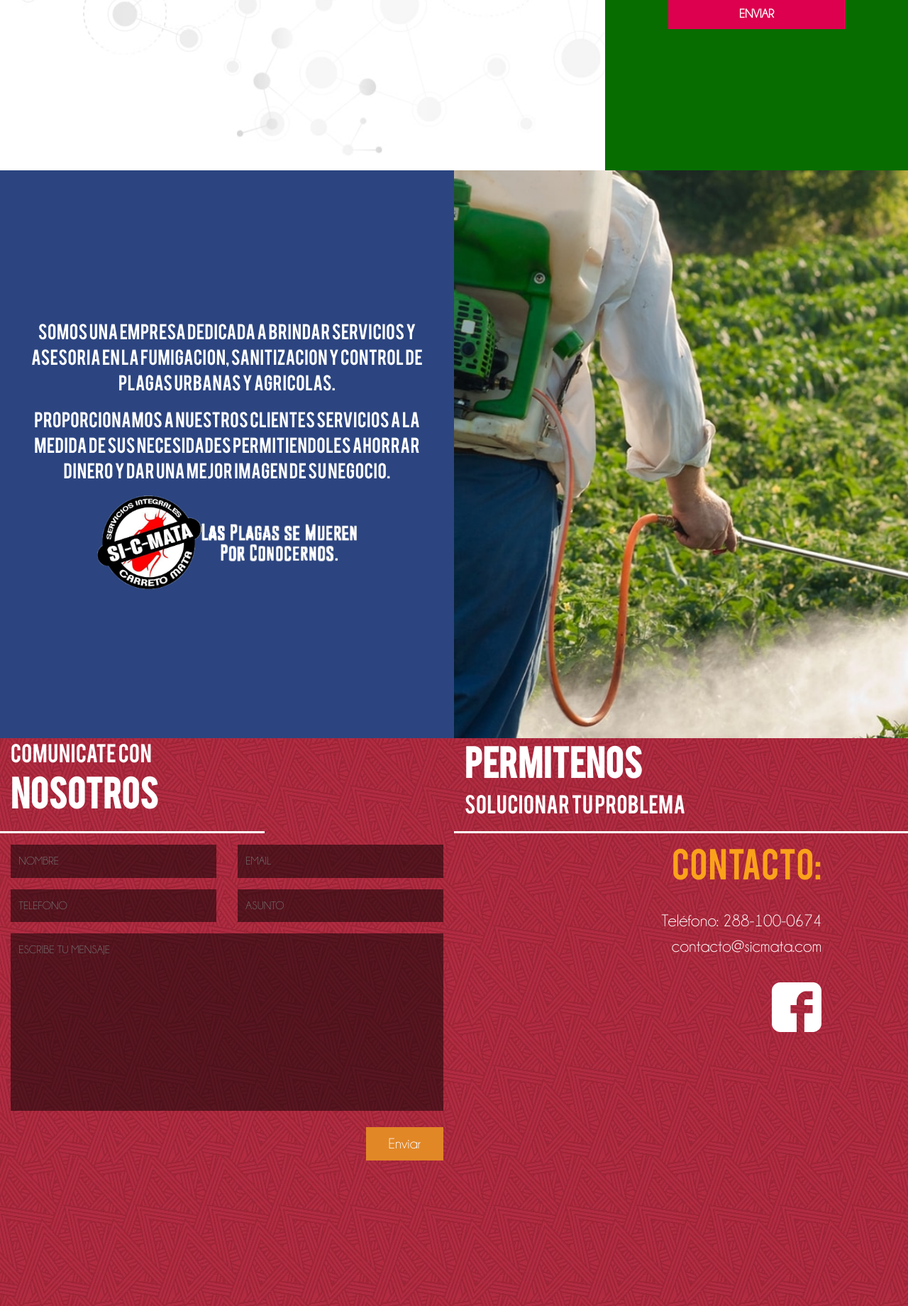
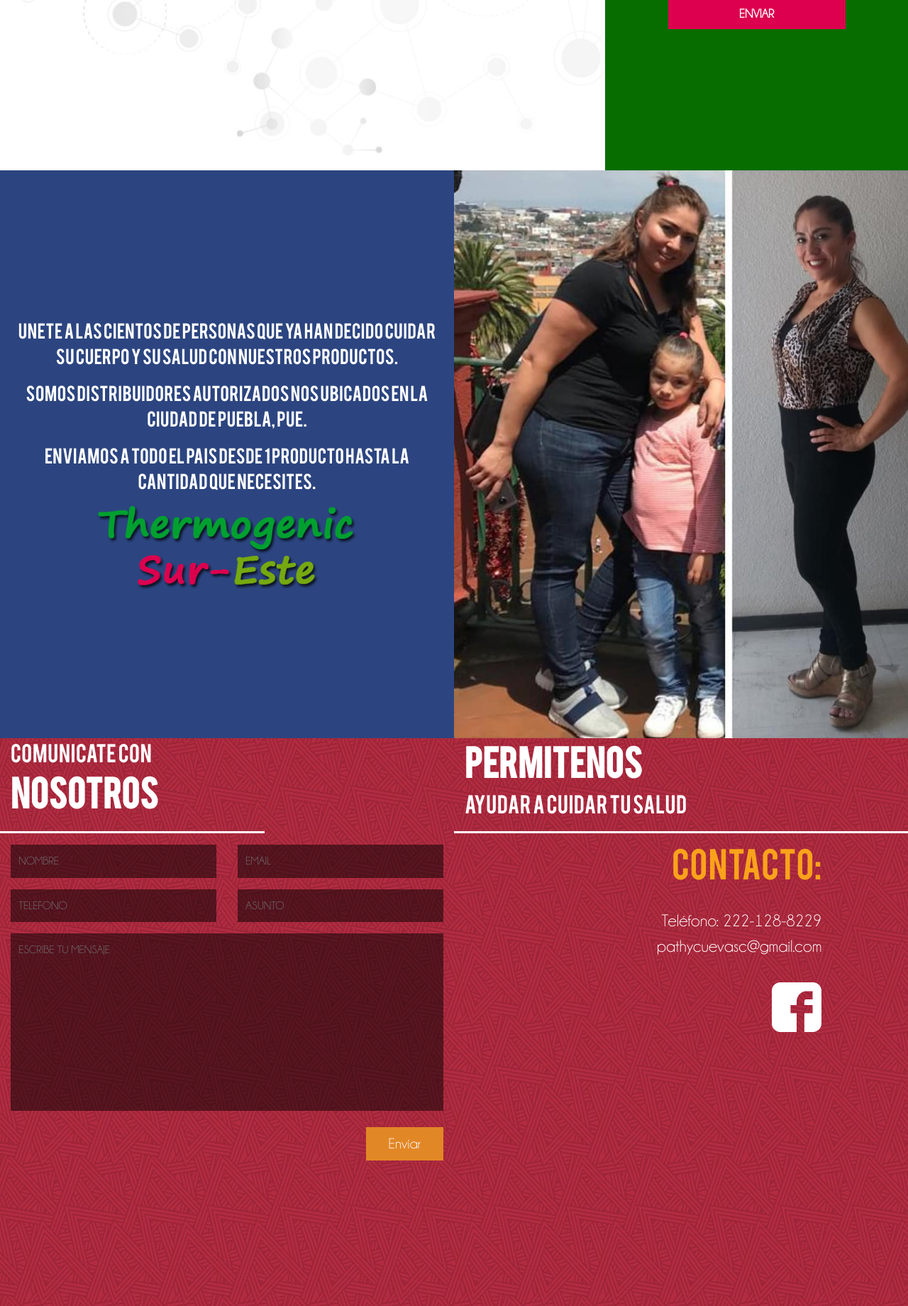
Before and after one commit to Kanji-Overhill/thermogenic, a PHP site: page / in a window 1280 px wide. Shown: the part 1360-3200 px from the top of the page at 71% size. Run offline with PHP 8.4, Linux system fonts and the light colour scheme; some libraries are stand-ins or nearby versions.

Commit message:
Third commit

```diff
--- a/css/styles.css
+++ b/css/styles.css
@@ -204,7 +204,7 @@ header .navbar-expand-lg .navbar-nav .nav-link{
 .index_container--seccion3 .row .col-12:last-child{
 	background-size: cover;
 	background-position-x:0;
-	background-image: url(../images/fumigacion.jpg);
+	background-image: url(../images/56664712_2231524207111627_5179980448763215872_n.jpg);
 }
 .index_container--seccion3 .row .col-12 .img-fluid{
 	max-width: 60%;
--- a/index.php
+++ b/index.php
@@ -158,9 +158,10 @@
 	    	<section class="container-fluid index_container index_container--seccion3" id="sec-3">
 	    		<div class="row">
 	    			<div class="col-md-6 col-12 d-flex justify-content-center align-items-center flex-column">
-	    				<p>Somos una empresa dedicada a brindar servicios y asesoria en la fumigacion, sanitizacion y control de plagas urbanas y agricolas.</p>
-	    				<p>Proporcionamos a nuestros clientes servicios a la medida de sus necesidades permitiendoles ahorrar dinero y dar una mejor imagen de su negocio.</p>
-	    				<img src="images/logo-2_w.png" alt="Fumigaciones y Control de Plagas en Veracruz y Puebla" class="img-fluid">
+	    				<p>Unete a las cientos de personas que ya han decido cuidar su cuerpo y su salud con nuestros productos.</p>
+	    				<p>Somos distribuidores autorizados nos ubicados en la ciudad de Puebla, Pue.</p>
+							<p>Enviamos a todo el pais desde 1 producto hasta la cantidad que necesites.</p>
+	    				<img src="images/kc_logo.png" alt="Fumigaciones y Control de Plagas en Veracruz y Puebla" class="img-fluid">
 	    			</div>
 	    			<div class="col-md-6 col-12"></div>
 	    		</div>
@@ -199,7 +200,7 @@
 	    					<div class="col-12">
 	    						<div class="row">
 		    						<div class="col-7">
-			    						<p><b>Permitenos</b><br>solucionar tu problema</p>
+			    						<p><b>Permitenos</b><br>ayudar a cuidar tu salud</p>
 			    					</div>
 			    					<div class="col-5 d-sm-none">
 			    						<img src="images/logo.png" alt="Fumigaciones y Control de Plagas en Veracruz y Puebla">
@@ -208,8 +209,8 @@
 	    					</div>
 	    					<div class="col-md-10 col-12 d-flex flex-column align-content-center">
 			    				<h3>Contacto:</h3>
-			    				<p>Teléfono: 288-100-0674<br>contacto@sicmata.com</p>
-				    			<a href="#" rel="nofollow" class="social-item"><img src="images/facebook-logo.svg" alt="Fumigaciones y Control de Plagas en Veracruz y Puebla"></a>
+			    				<p>Teléfono: 222-128-8229<br>pathycuevasc@gmail.com</p>
+				    			<a href="https://www.facebook.com/patricia.cuevas.1044" rel="nofollow" class="social-item"><img src="images/facebook-logo.svg" alt="Fumigaciones y Control de Plagas en Veracruz y Puebla"></a>
 	    					</div>
 	    				</div>
 	    			</div>
--- a/tools.php
+++ b/tools.php
@@ -8,9 +8,9 @@
 
 		$email_to = "ingluisfelipe07@gmail.com";
 
-		$email_subject = "Contacto desde Si-C-Mata";
+		$email_subject = "Contacto desde Thermogenic Sur-Este";
 
-		$email_from = "webmaster@sicmata.com";
+		$email_from = "webmaster@thermogenic.com";
 
 
 
```
Also changed, not shown: images/55835957_2222984051298976_9074901713286070272_n.jpg (added), images/56664712_2231524207111627_5179980448763215872_n.jpg (added).
